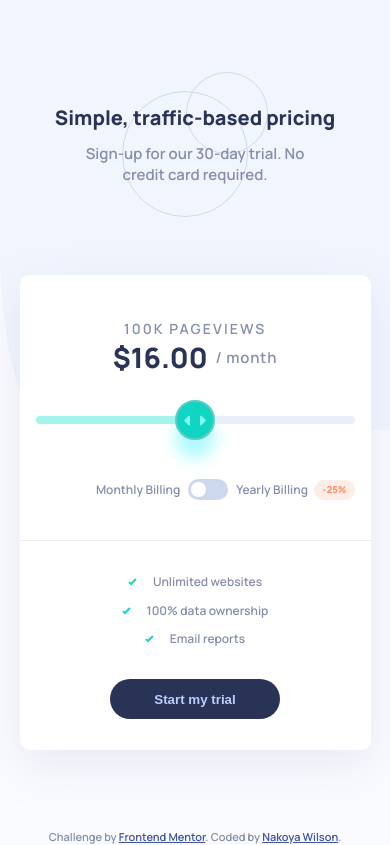
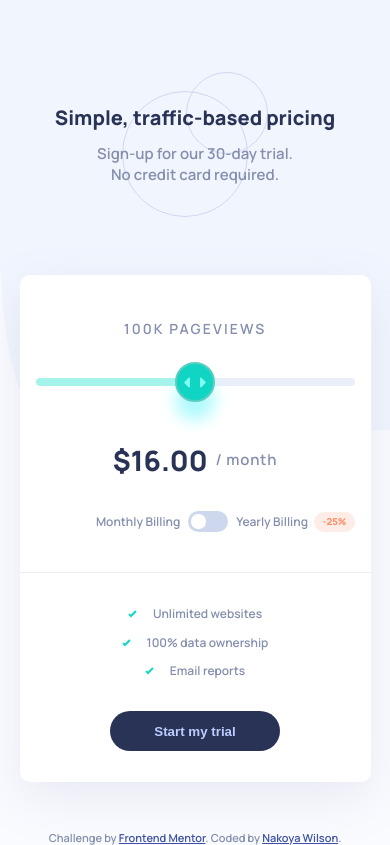
Before and after one commit to nakoyawilson/interactive-pricing-component, a plain HTML site: page index.html in a window 390 px wide. Drawn offline with Linux system fonts and the light colour scheme.

Commit message:
Use CSS Grid instead of Flexbox to render part of mobile design

```diff
--- a/css/styles.css
+++ b/css/styles.css
@@ -90,13 +90,10 @@ body {
 .info {
   padding: 2.75rem 3rem 2.55rem;
   border-bottom: 1px solid var(--card-shadow);
-}
-
-.card-header {
-  display: flex;
-  justify-content: space-between;
+  display: grid;
+  grid-template-columns: repeat(2, 1fr);
+  row-gap: 2rem;
   align-items: center;
-  margin-bottom: 2rem;
 }
 
 .pageviews {
@@ -107,6 +104,7 @@ body {
 
 .fees {
   display: flex;
+  justify-content: end;
   align-items: center;
   gap: 0.5rem;
 }
@@ -124,6 +122,7 @@ body {
 /* Slider */
 .slider-container {
   width: 100%;
+  grid-column: span 2;
 }
 
 .slider {
@@ -135,7 +134,7 @@ body {
   outline: none;
   -webkit-transition: 0.2s;
   transition: opacity 0.2s;
-  margin-bottom: 3.4rem;
+  margin-bottom: 1.4rem;
 }
 
 /* Firefox */
@@ -188,6 +187,7 @@ body {
 }
 
 .billing {
+  grid-column: span 2;
   display: flex;
   justify-content: flex-end;
   align-items: center;
@@ -321,6 +321,10 @@ body {
 
 /* Media Queries */
 @media screen and (max-width: 550px) {
+  .footer-section {
+    margin-top: 3rem;
+  }
+
   .card-header {
     flex-direction: column;
     justify-content: center;
@@ -333,13 +337,22 @@ body {
   }
 
   .introductory-paragraph {
-    width: min(100%, 15rem);
+    width: min(100%, 13rem);
     margin-inline: auto;
   }
 
   .info {
     padding-left: 1rem;
     padding-right: 1rem;
+    grid-template-columns: 1fr;
+  }
+
+  .fees {
+    justify-content: center;
+  }
+
+  .pageviews {
+    text-align: center;
   }
 
   .billing-cost {
@@ -348,6 +361,12 @@ body {
 
   .billing {
     white-space: nowrap;
+    grid-column: span 1;
+  }
+
+  .slider-container {
+    grid-column: span 1;
+    grid-row: 2 / 3;
   }
 
   .switch {
--- a/index.html
+++ b/index.html
@@ -26,15 +26,13 @@
       </section>
       <div class="card">
         <div class="info">
-          <label for="price-range" class="card-header"
-            ><div class="pageviews">
+            <div class="pageviews">
               <span class="pageviews-num"></span><span> Pageviews</span>
             </div>
             <div class="fees">
               <span class="billing-cost"></span
               ><span class="billing-period"> / month</span>
-            </div></label
-          >
+            </div>
           <div class="slider-container">
             <input
               type="range"
```
